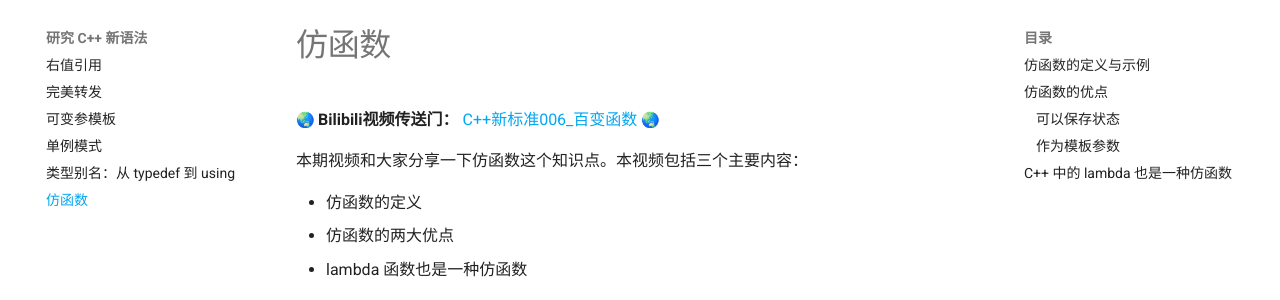
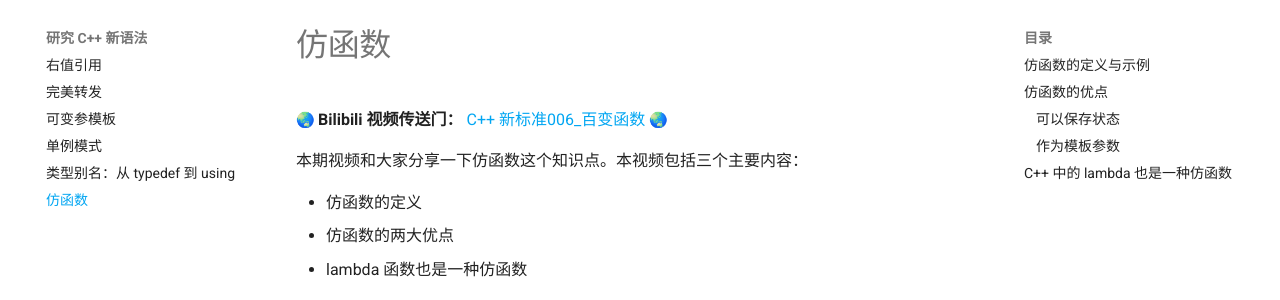
Before and after one commit to ttttLarva/Larva, an MkDocs documentation site: the page built from docs/learn_cpp/06_functor.md, in a window 1280 px wide and 900 px high. Shown: the part 121-421 px from the top of the window. Built offline with MkDocs 1.6.1 and Material for MkDocs 9.7.7, drawn with Linux system fonts in a browser that asks for light colours; emoji names are drawn with the system emoji font; comment, search, counter and statistics services are not loaded; the version menu is left out.

```diff
--- a/docs/learn_cpp/06_functor.md
+++ b/docs/learn_cpp/06_functor.md
@@ -1,7 +1,7 @@
 # 仿函数
 
 
-:earth_asia: **Bilibili视频传送门：** [C++新标准006_百变函数](https://www.bilibili.com/video/BV17Y411b769?spm_id_from=333.999.0.0) :earth_asia:
+:earth_asia: **Bilibili 视频传送门：** [C++ 新标准006_百变函数](https://www.bilibili.com/video/BV17Y411b769?spm_id_from=333.999.0.0) :earth_asia:
 
 
 本期视频和大家分享一下仿函数这个知识点。本视频包括三个主要内容：
```
